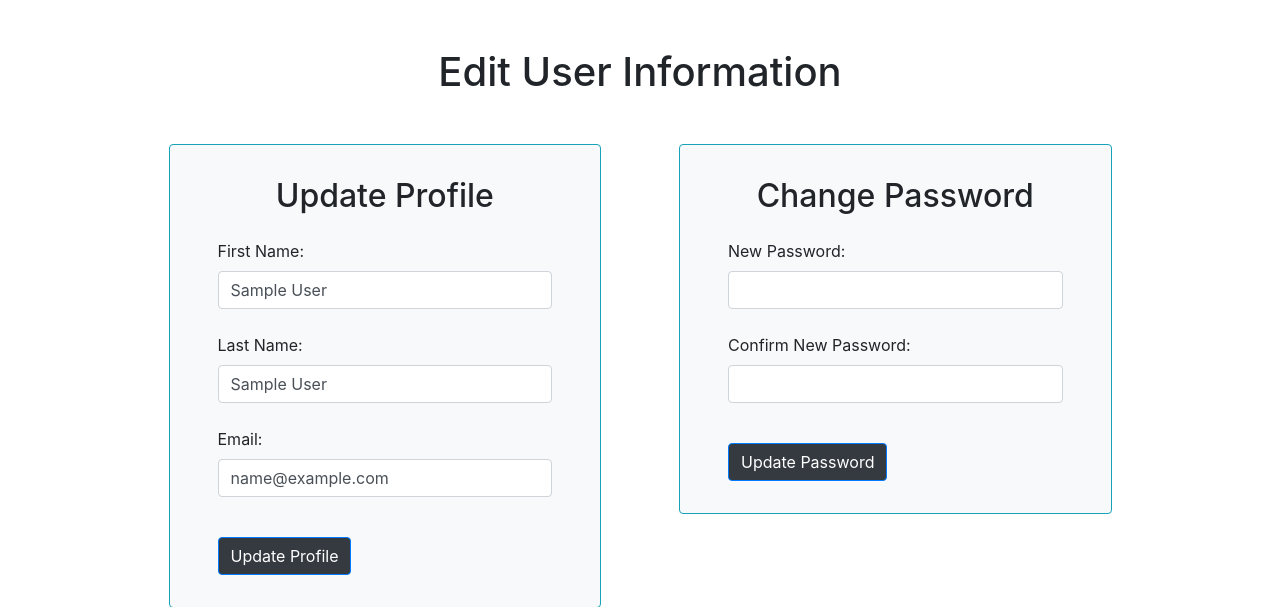
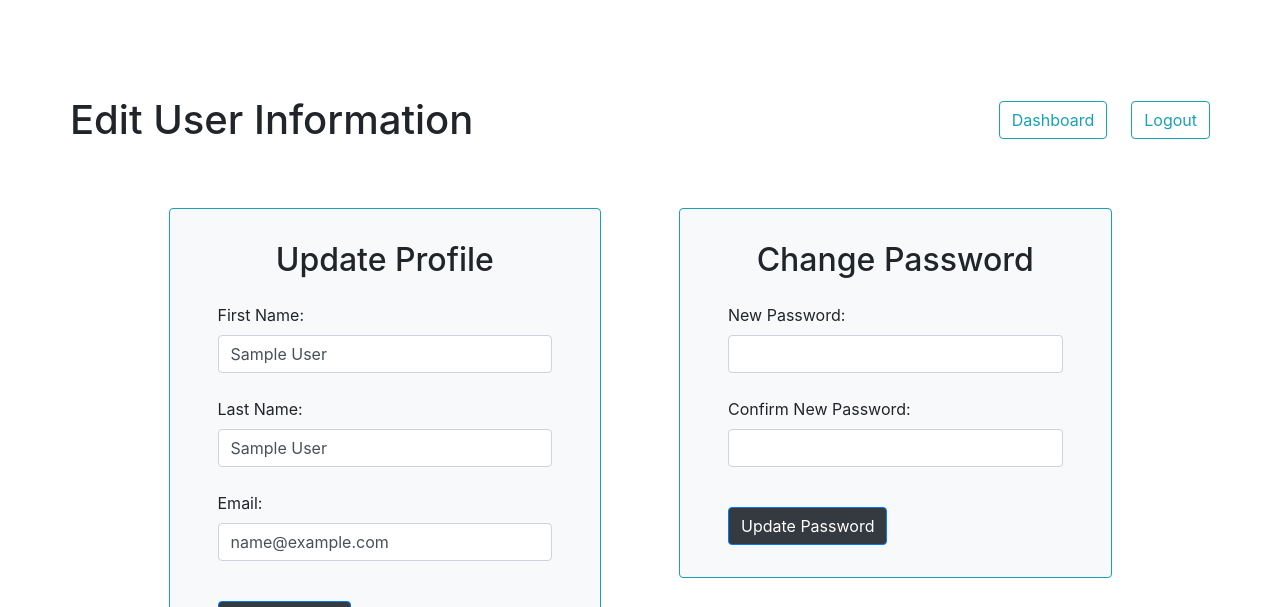
Before and after one commit to deconoixggabell/Brainstorm_visualizer, a Flask app: page /users/edit_user_form/1 in a window 1280 px wide. Shown: the top 607 px of the page. Run offline with Flask 3, Linux system fonts and the light colour scheme; the visitor is signed in with stand-in values (Sample User, id 1).

Commit message:
added dashboard and logout buttons to user_edit.html

```diff
--- a/flask_app/templates/user_edit.html
+++ b/flask_app/templates/user_edit.html
@@ -13,7 +13,13 @@
 <body>
 
     <div class="container mx-auto">
-        <h1 class="text-center mt-5">Edit User Information</h1>
+        <div class="row d-flex align-items-center justify-content-between mt-5">
+            <h1 class="mt-5 mb-3">Edit User Information</h1>
+            <div class="d-flex align-items-center justify-content-between">
+                <a class="btn btn-outline-info mt-5 mb-3 mr-4" href="/users/dashboard" role="button">Dashboard</a>
+                <a class="btn btn-outline-info mt-5 mb-3" href="/users/logout" role="button">Logout</a>
+            </div>
+    </div>
         <div class="d-flex justify-content-center mt-5">
             <div class="left_side col-5 mr-5">
                 <form action="/users/edit_profile/{{user_info.id}}" method="post" class="bg-light border border-info p-3 px-5 rounded">
```
Also changed, not shown: flask_app/templates/dashboard.html (+12 -0 lines).
